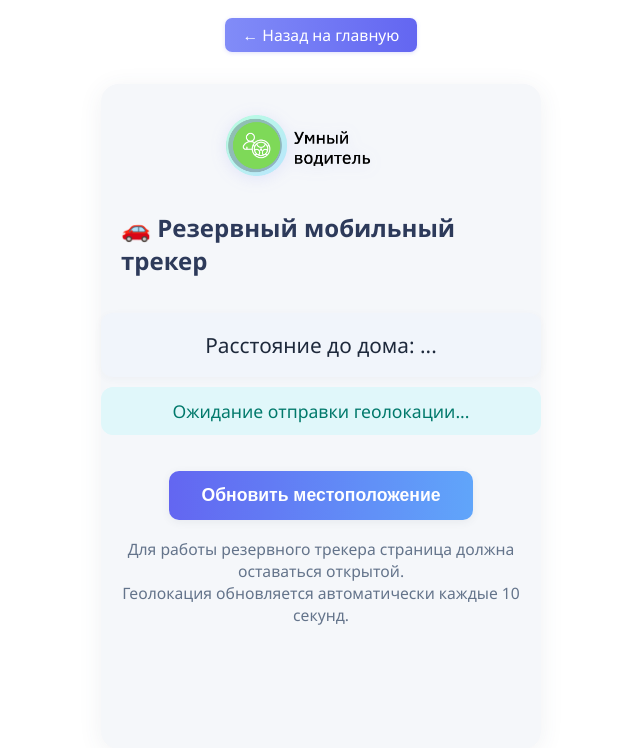
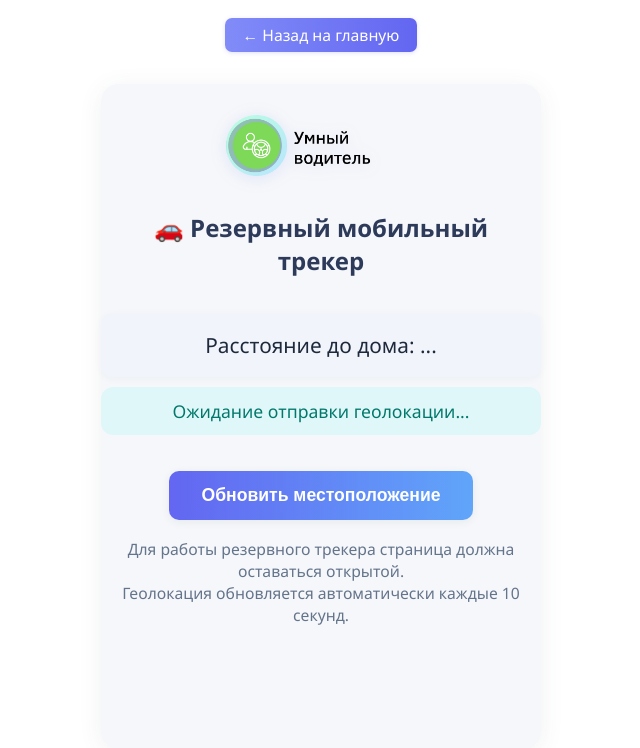
Before and after one commit to alexrashkin/clever-driver-bot, a Flask app: page /mobile in a window 1280 px wide. Shown: the top 748 px of the page, without its empty margins (319-959 px from the left). Run offline with Flask 3, Linux system fonts and the light colour scheme.

Commit message:
change text align on tracker page

```diff
--- a/web/templates/mobile_tracker.html
+++ b/web/templates/mobile_tracker.html
@@ -55,6 +55,7 @@
             color: #2d3a5a;
             margin-bottom: 18px;
             font-size: 1.5em;
+            text-align: center;
         }
         body.dark h2 {
             color: #a5b4fc;
@@ -168,7 +169,7 @@
         <div class="logo-wrap" style="display:flex;justify-content:center;align-items:center;margin-bottom:12px;">
             <img id="logo-img" src="/static/logo_light.png" alt="Driver Bot" style="max-width:220px;max-height:80px;width:100%;height:auto;object-fit:contain;filter:drop-shadow(0 2px 8px #6366f122);">
         </div>
-        <h2>🚗 Резервный мобильный трекер</h2>
+        <h2 style="text-align:center;">🚗 Резервный мобильный трекер</h2>
         <div id="distance" class="distance-block">Расстояние до дома: ...</div>
         <div id="status" class="status-block">Ожидание отправки геолокации...</div>
         <button class="btn-refresh" onclick="sendLocation()">Обновить местоположение</button>
```
